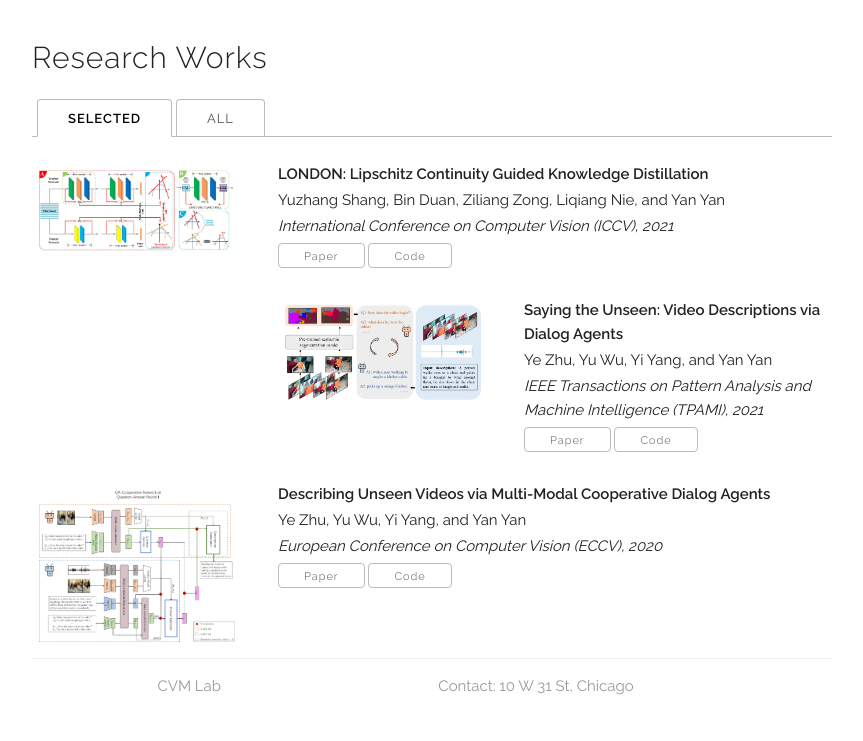
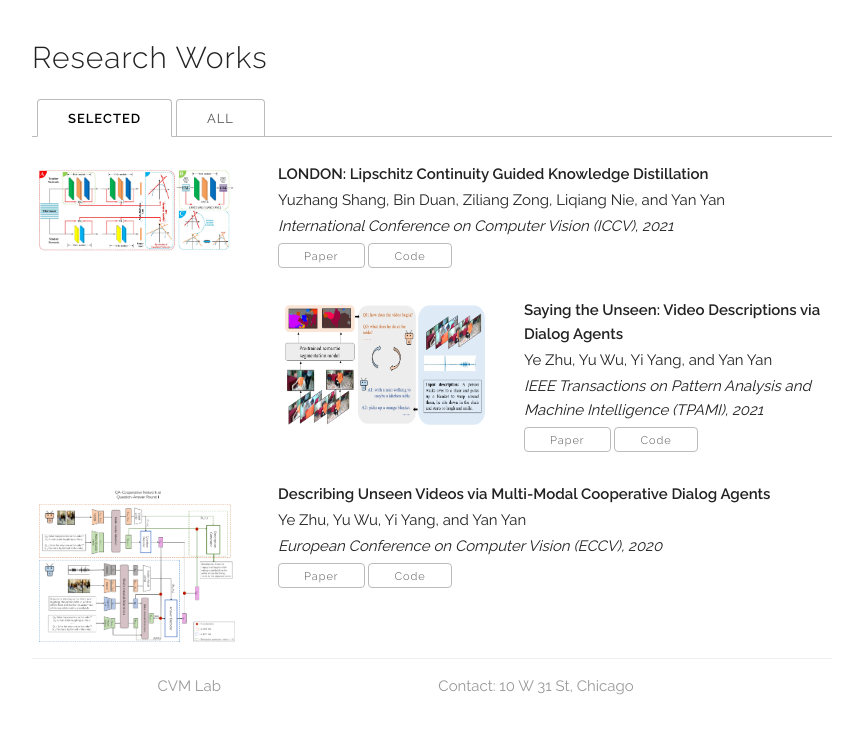
Before and after one commit to iitcvmlab/iitcvmlab.github.io, a plain HTML site: page index.html in a window 1280 px wide. Shown: the part 1937-2678 px from the top of the page, without its empty margins (208-1071 px from the left). Drawn offline with Linux system fonts and the light colour scheme.

Commit message:
Update index.html

```diff
--- a/index.html
+++ b/index.html
@@ -452,8 +452,8 @@
         <div class="project-column">
             <div class="project-container">
                 <div class="project-image-container">
-                  <!-- <img src="assets/publications/YZ_PAMI21.png" width="200" height="120" style="vertical-align:middle" class="center"> -->
-                  <img src="assets/publications/YZ_PAMI21.png" class="u-max-full-width" class="center">
+                  <img src="assets/publications/YZ_PAMI21.png" width="200" height="120" style="vertical-align:middle" class="center">
+<!--                   <img src="assets/publications/YZ_PAMI21.png" class="u-max-full-width" class="center"> -->
                 </div>
               </div>
         </div>
```
